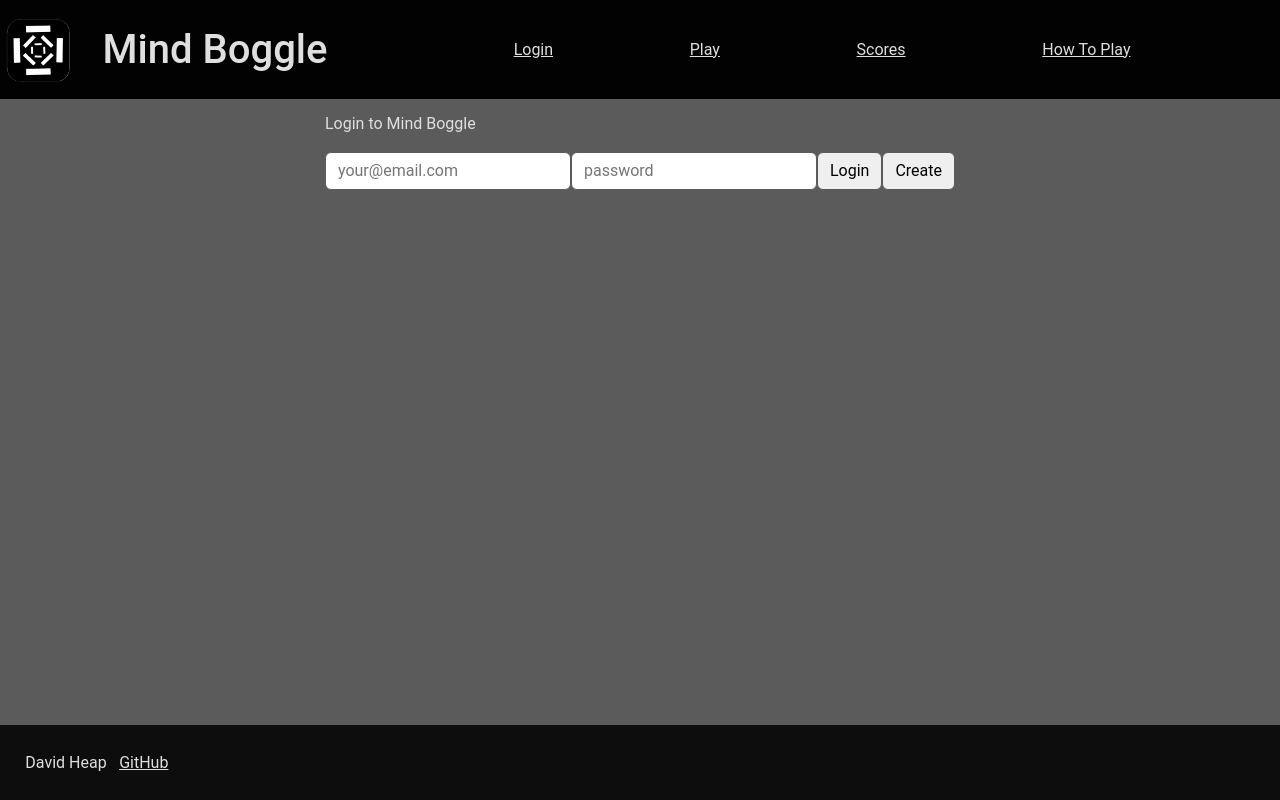
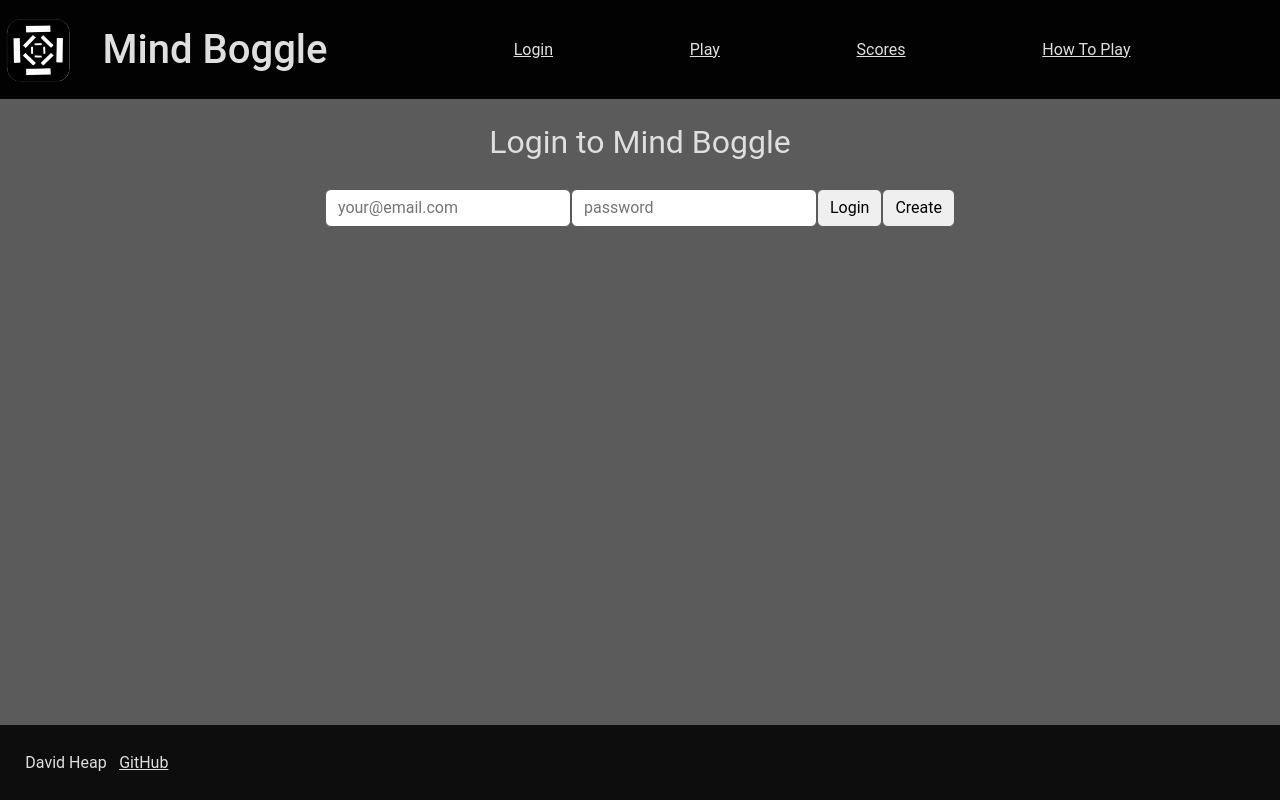
Before and after one commit to dheap3/startup, a React (Vite) app: page / in a window 1280 px wide. Built offline with nearby package versions, Linux system fonts and the light colour scheme.

Commit message:
fixing p tag font size

```diff
--- a/src/app.css
+++ b/src/app.css
@@ -26,6 +26,13 @@ nav {
 
 li {
     list-style-type: none;
+}
+
+p {
+    padding: 1%;
+    display: flex;
+    justify-content: center;
+    font-size: 2em;
 }
 
 #link {
```
